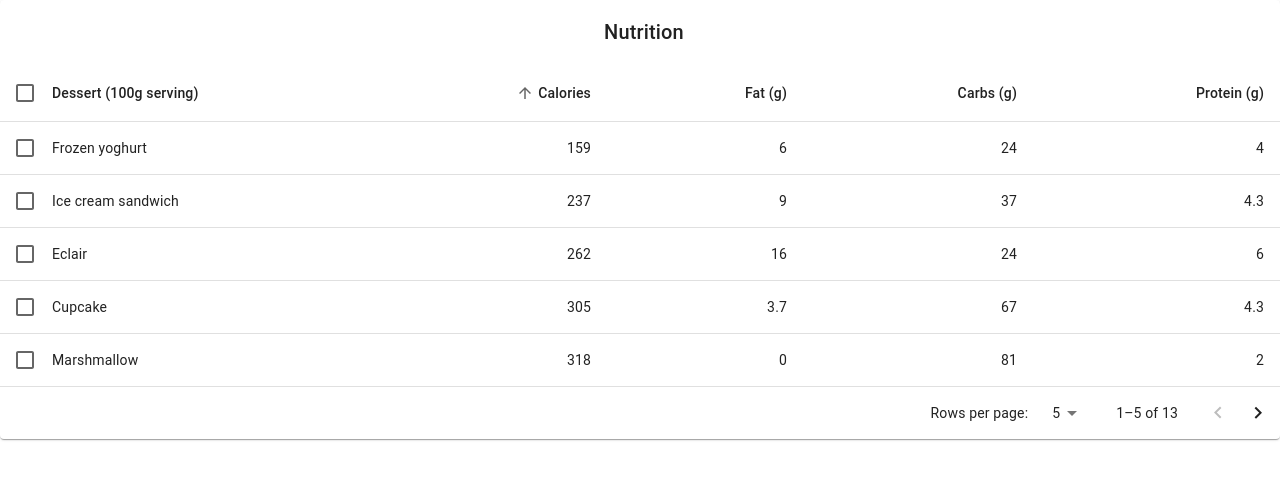
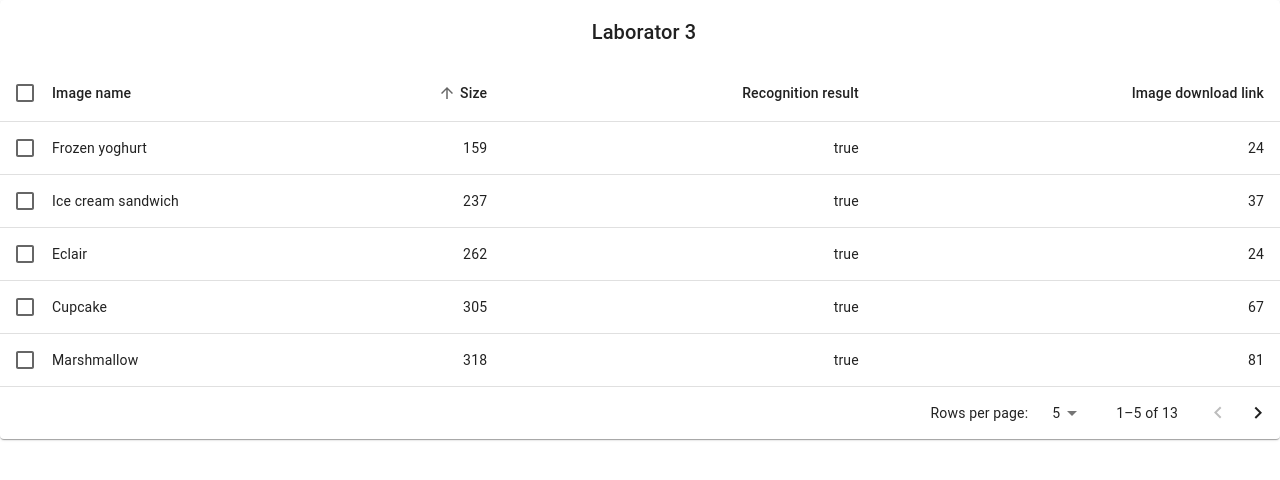
Before and after one commit to laurandrei994/ReactApplication, a React (Create React App) app in the folder proiectfsd/: page / in a window 1280 px wide. Shown: the top 480 px of the page. Built offline with nearby package versions, Linux system fonts and the light colour scheme.

Commit message:
Renamed table header

```diff
--- a/proiectfsd/src/components/table.tsx
+++ b/proiectfsd/src/components/table.tsx
@@ -16,43 +16,41 @@ import Checkbox from '@mui/material/Checkbox';
 import { visuallyHidden } from '@mui/utils';
 
 interface Data {
-  calories: number;
+  size: number;
   carbs: number;
-  fat: number;
+  result: string;
   name: string;
-  protein: number;
 }
 
 function createData(
   name: string,
-  calories: number,
-  fat: number,
+  size: number,
+  result: string,
   carbs: number,
-  protein: number,
 ): Data {
   return {
     name,
-    calories,
-    fat,
+    size,
+    result,
     carbs,
-    protein,
+
   };
 }
 
 const rows = [
-  createData('Cupcake', 305, 3.7, 67, 4.3),
-  createData('Donut', 452, 25.0, 51, 4.9),
-  createData('Eclair', 262, 16.0, 24, 6.0),
-  createData('Frozen yoghurt', 159, 6.0, 24, 4.0),
-  createData('Gingerbread', 356, 16.0, 49, 3.9),
-  createData('Honeycomb', 408, 3.2, 87, 6.5),
-  createData('Ice cream sandwich', 237, 9.0, 37, 4.3),
-  createData('Jelly Bean', 375, 0.0, 94, 0.0),
-  createData('KitKat', 518, 26.0, 65, 7.0),
-  createData('Lollipop', 392, 0.2, 98, 0.0),
-  createData('Marshmallow', 318, 0, 81, 2.0),
-  createData('Nougat', 360, 19.0, 9, 37.0),
-  createData('Oreo', 437, 18.0, 63, 4.0),
+  createData('Cupcake', 305, "true", 67),
+  createData('Donut', 452, "true", 51),
+  createData('Eclair', 262, "true", 24),
+  createData('Frozen yoghurt', 159, "true", 24),
+  createData('Gingerbread', 356, "true", 49),
+  createData('Honeycomb', 408, "true", 87),
+  createData('Ice cream sandwich', 237, "true", 37),
+  createData('Jelly Bean', 375,"true", 94),
+  createData('KitKat', 518, "true", 65),
+  createData('Lollipop', 392, "true", 98),
+  createData('Marshmallow', 318, "true", 81),
+  createData('Nougat', 360, "true", 9),
+  createData('Oreo', 437, "true", 63),
 ];
 
 function descendingComparator<T>(a: T, b: T, orderBy: keyof T) {
@@ -97,37 +95,30 @@ interface HeadCell {
   label: string;
   numeric: boolean;
 }
-
 const headCells: readonly HeadCell[] = [
   {
     id: 'name',
     numeric: false,
     disablePadding: true,
-    label: 'Dessert (100g serving)',
+    label: 'Image name',
   },
   {
-    id: 'calories',
+    id: 'size',
     numeric: true,
     disablePadding: false,
-    label: 'Calories',
+    label: 'Size',
   },
   {
-    id: 'fat',
+    id: 'result',
     numeric: true,
     disablePadding: false,
-    label: 'Fat (g)',
+    label: 'Recognition result',
   },
   {
     id: 'carbs',
     numeric: true,
     disablePadding: false,
-    label: 'Carbs (g)',
-  },
-  {
-    id: 'protein',
-    numeric: true,
-    disablePadding: false,
-    label: 'Protein (g)',
+    label: 'Image download link',
   },
 ];
 
@@ -222,7 +213,7 @@ const EnhancedTableToolbar = (props: EnhancedTableToolbarProps) => {
           id="tableTitle"
           component="div"
         >
-          Nutrition
+          Laborator 3
         </Typography>
       )}
     </Toolbar>
@@ -231,7 +222,7 @@ const EnhancedTableToolbar = (props: EnhancedTableToolbarProps) => {
 
 export default function EnhancedTable() {
   const [order, setOrder] = React.useState<Order>('asc');
-  const [orderBy, setOrderBy] = React.useState<keyof Data>('calories');
+  const [orderBy, setOrderBy] = React.useState<keyof Data>('size');
   const [selected, setSelected] = React.useState<readonly string[]>([]);
   const [page, setPage] = React.useState(0);
   const [dense, setDense] = React.useState(false);
@@ -341,10 +332,9 @@ export default function EnhancedTable() {
                       >
                         {row.name}
                       </TableCell>
-                      <TableCell align="right">{row.calories}</TableCell>
-                      <TableCell align="right">{row.fat}</TableCell>
+                      <TableCell align="right">{row.size}</TableCell>
+                      <TableCell align="right">{row.result}</TableCell>
                       <TableCell align="right">{row.carbs}</TableCell>
-                      <TableCell align="right">{row.protein}</TableCell>
                     </TableRow>
                   );
                 })}
```
